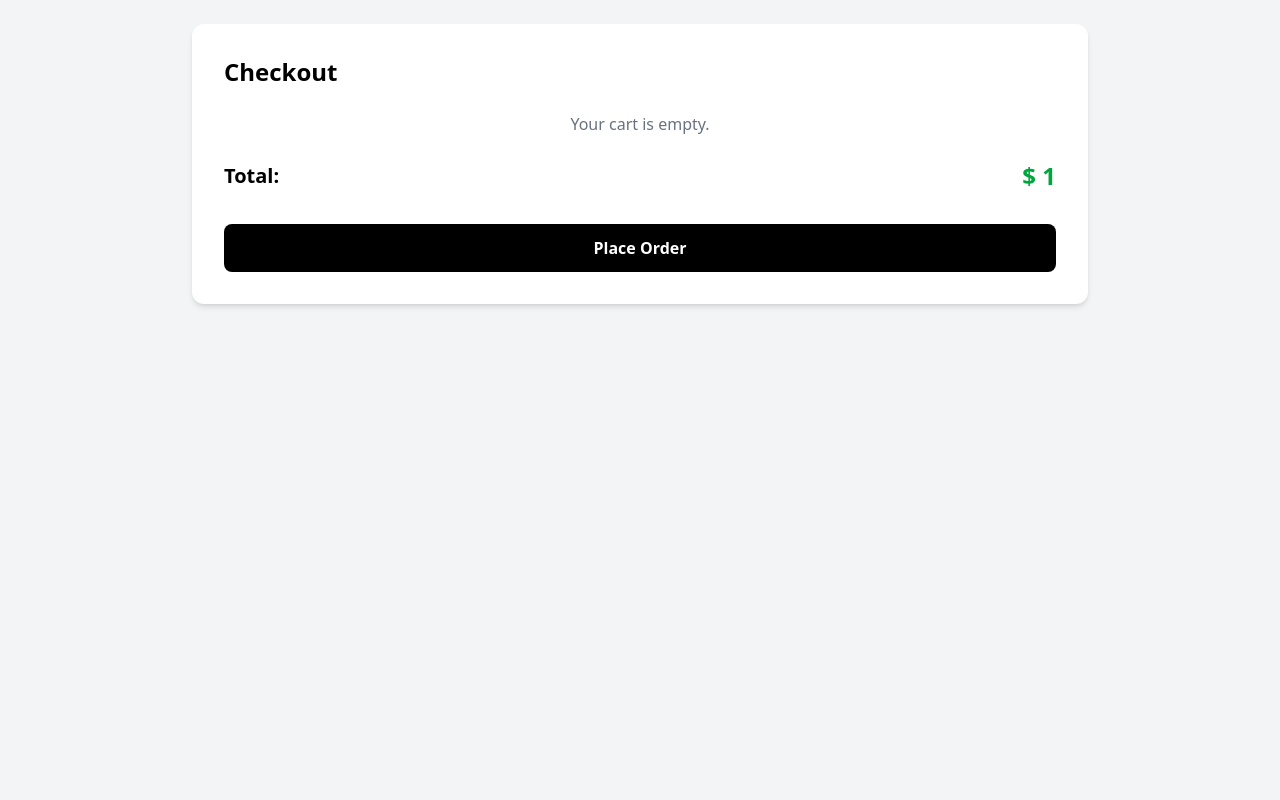
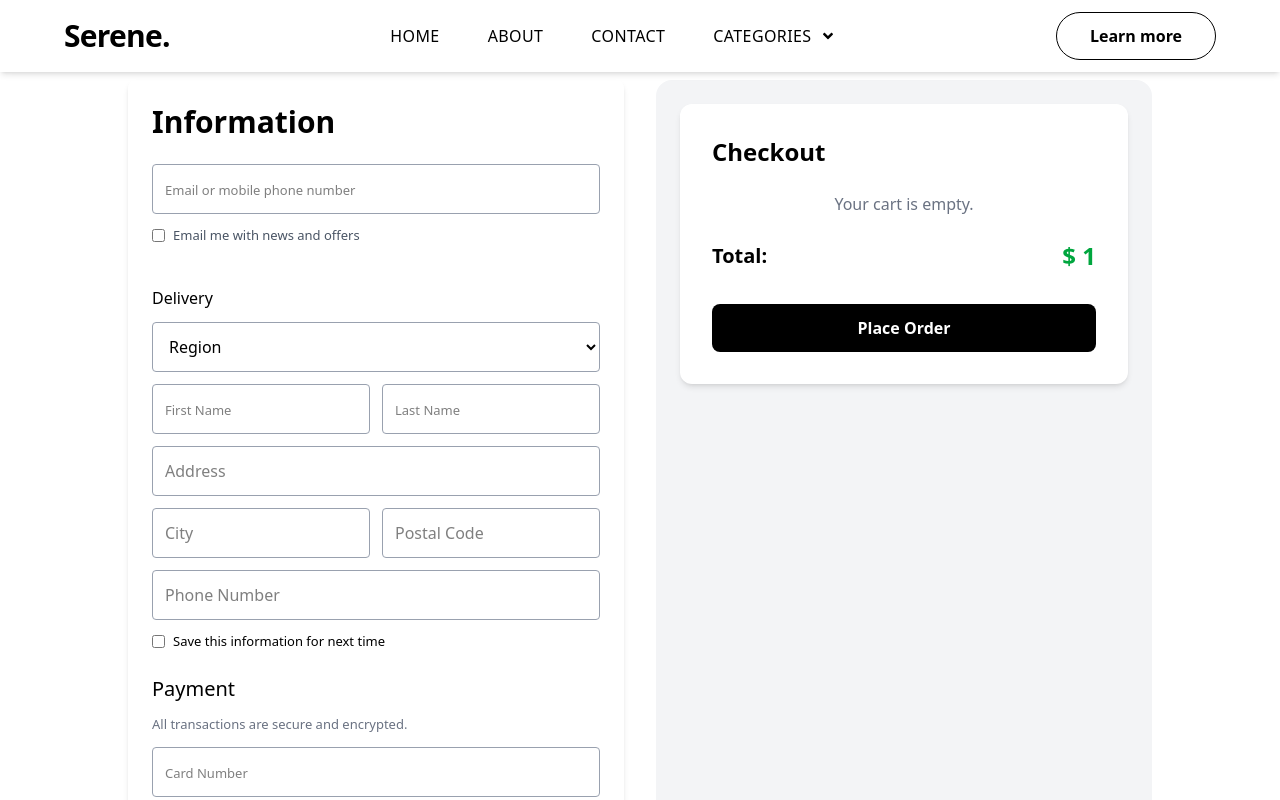
Before and after one commit to code-with-techSparkle/E-commerce, a Next.js app: page /check_out in a window 1280 px wide. Shown: the top 800 px of the page. Built offline with nearby package versions, Linux system fonts and the light colour scheme.

Commit message:
taha changes

```diff
--- a/src/app/_component/Hero.tsx
+++ b/src/app/_component/Hero.tsx
@@ -18,9 +18,8 @@ function Hero() {
   const mouseX = useMotionValue(0);
   const mouseY = useMotionValue(0);
 
-  // For scroll-based scaling
   const { scrollY } = useScroll();
-  const scrollScale = useTransform(scrollY, [0, 500], [1.1, 1.5]); // scale range increased
+  const scrollScale = useTransform(scrollY, [0, 500], [1.1, 1.5]);
   const smoothScale = useSpring(scrollScale, { damping: 20, stiffness: 120 });
 
   const x = useTransform(mouseX, [0, windowSize.width], [-20, 20]);
--- a/src/app/check_out/_component/CheckOut.tsx
+++ b/src/app/check_out/_component/CheckOut.tsx
@@ -1,6 +1,6 @@
-'use client';
+'use client'
 import { useEffect, useState } from 'react';
-import Link from 'next/link';
+import Link from "next/link";
 
 interface CartItem {
   image: string;
@@ -10,7 +10,8 @@ interface CartItem {
   size: string;
 }
 
-export default function Checkout() {
+const CheckoutPage = () => {
+
   const [cartItems, setCartItems] = useState<CartItem[]>([]);
 
   useEffect(() => {
@@ -24,9 +25,49 @@ export default function Checkout() {
     cartItems.reduce((total, item) => total + item.price * item.quantity, 1);
 
   return (
-    <div className="min-h-screen p-6 bg-gray-100">
-      <div className="max-w-4xl mx-auto bg-white p-8 rounded-xl shadow-md">
-        <h2 className="text-2xl font-bold mb-6">Checkout</h2>
+    <div className="bg-white rounded-lg flex max-lg:px-5 max-lg:flex-col gap-8 px-[10%] py-20">
+      <div className="w-[50%] max-lg:w-full h-full p-6 max-lg:p-3 rounded-lg shadow-md">
+        <div className="flex justify-between">
+          <h2 className="text-3xl font-semibold mb-6">Information</h2>
+        </div>
+        <div className="mb-6">
+          <input type="email" placeholder="Email or mobile phone number" name="email" id="email" className="w-full border-gray-400 placeholder:text-[13px] p-3 border rounded mb-3 focus:outline-none focus:ring-2" />
+          <label className="flex text-[13px] items-center text-gray-600 mb-10">
+            <input type="checkbox" className="mr-2" />Email me with news and offers
+          </label>
+          <h2 className="pb-3">Delivery</h2>
+          <select className="w-full p-3 border border-gray-400 rounded mb-3 focus:outline-none focus:ring-2">
+            <option className="text-[13px]">Region</option>
+            <option className="text-[13px]">Lahore</option>
+            <option className="text-[13px]">Okara</option>
+            <option className="text-[13px]">Sumandari</option>
+          </select>
+          <div className="flex gap-3">
+            <input type="text" placeholder="First Name" className="w-full p-3 placeholder:text-[13px] border-gray-400 border rounded mb-3 focus:outline-none focus:ring-2" />
+            <input type="text" placeholder="Last Name" className="w-full p-3 border rounded border-gray-400 placeholder:text-[13px] mb-3 focus:outline-none focus:ring-2" />
+          </div>
+          <input type="text" placeholder="Address" className="w-full p-3 border rounded border-gray-400 mb-3 focus:outline-none focus:ring-2" />
+          <div className="flex gap-3">
+            <input type="text" placeholder="City" className="w-full p-3 border rounded mb-3 border-gray-400 focus:outline-none focus:ring-2 focus:ring-blue-500" />
+            <input type="text" placeholder="Postal Code" className="w-full p-3 border border-gray-400 rounded mb-3 focus:outline-none focus:ring-2 focus:ring-blue-500" />
+          </div>
+          <input type="text" placeholder="Phone Number" className="w-full p-3 border border-gray-400 rounded mb-3 focus:outline-none focus:ring-2" />
+          <label className="flex items-center text-[13px]">
+            <input type="checkbox" className="mr-2 text-[10px]" />Save this information for next time
+          </label>
+        </div>
+        <div className="mb-6">
+          <h3 className="text-xl mb-3">Payment</h3>
+          <p className="text-gray-500 text-[13px] mb-3">All transactions are secure and encrypted.</p>
+          <input type="text" placeholder="Card Number" className="w-full p-3 placeholder:text-[13px] border rounded mb-3 border-gray-400 focus:outline-none focus:ring-2" />
+          <input type="text" placeholder="Expiration Date" className="w-full p-3 placeholder:text-[13px] border border-gray-400 rounded mb-3 focus:outline-none focus:ring-2" />
+          <input type="text" placeholder="CVV" className="w-full p-3 border rounded mb-3 placeholder:text-[13px] border-gray-400 focus:outline-none focus:ring-2" />
+        </div>
+        <button className="bg-black max-md:hidden text-white w-full py-3 rounded-lg cursor-pointer">Complete order</button>
+      </div>
+      <div className="min-h-screen w-[50%] max-lg:w-full max-lg:p-0 max-lg:bg-white rounded-2xl max-lg:min-h-full p-6 bg-gray-100">
+        <div className="max-w-4xl mx-auto bg-white p-8 rounded-xl shadow-md sticky top-24 max-lg:relative max-lg:top-0">
+          <h2 className="text-2xl font-bold mb-6 max-lg:text-center">Checkout</h2>
 
           {cartItems.length === 0 ? (
             <p className="text-gray-500 text-center">Your cart is empty.</p>
@@ -69,5 +110,8 @@ export default function Checkout() {
           </div>
         </div>
       </div>
+    </div>
   );
-}
+};
+
+export default CheckoutPage;
--- a/src/app/check_out/page.tsx
+++ b/src/app/check_out/page.tsx
@@ -1,10 +1,14 @@
 import React from 'react'
 import Checkout from './_component/CheckOut'
+import Navbar from '../../../component/Navbar'
+import Footer from '../../../component/footer/Footer'
 
 function page() {
   return (
     <div>
+      <Navbar />
       <Checkout />
+      <Footer />
     </div>
   )
 }
--- a/src/app/product/_component/CartSidebar.tsx
+++ b/src/app/product/_component/CartSidebar.tsx
@@ -58,8 +58,6 @@ export default function CartSidebar({
                 <div className="flex-1">
                   <h4 className="font-semibold">{item.title}</h4>
                   <p className="text-sm text-gray-500">Size: {item.size}</p>
-
-                  {/* Quantity Controls */}
                   <div className="flex items-center gap-2 mt-2">
                     <button
                       className="px-2 py-1 border rounded"
--- a/src/app/product/_component/ProductView.tsx
+++ b/src/app/product/_component/ProductView.tsx
@@ -61,7 +61,6 @@ export default function ProductView() {
     <>
       <div className="w-full px-4 md:px-8 lg:px-16 py-12 lg:py-24 bg-white text-black">
         <div className="flex flex-col md:flex-row gap-10 max-w-7xl mx-auto">
-          {/* Left: Product Images */}
           <motion.div
             initial={{ opacity: 0, y: 40 }}
             animate={{ opacity: 1, y: 0 }}
@@ -76,8 +75,6 @@ export default function ProductView() {
               height={1000}
               className="rounded-xl object-cover w-full h-auto max-h-[500px] sm:max-h-[600px] object-top"
             />
-
-            {/* Thumbnails */}
             <div className="flex gap-3 justify-center flex-wrap">
               {productImages.map((img, index) => (
                 <div
@@ -97,8 +94,6 @@ export default function ProductView() {
               ))}
             </div>
           </motion.div>
-
-          {/* Right: Product Details */}
           <motion.div
             initial={{ opacity: 0, y: 40 }}
             animate={{ opacity: 1, y: 0 }}
@@ -110,9 +105,14 @@ export default function ProductView() {
               The Alia trousers bring the comfort of sweatpants into a tailored silhouette. Featuring a racing stripe, tapered leg, and German craftsmanship.
             </p>
 
-            <p className="text-xl sm:text-2xl font-medium">${currentPrice.toFixed(2)}</p>
-
-            {/* Size Selector */}
+            <div className="flex items-center gap-4">
+              <p className="text-gray-500 line-through text-lg sm:text-xl">
+                ${(currentPrice + 50).toFixed(2)}
+              </p>
+              <p className="text-xl sm:text-2xl font-semibold text-green-600">
+                ${currentPrice.toFixed(2)}
+              </p>
+            </div>
             <div>
               <p className="mb-2 font-medium">Select Size</p>
               <div className="flex gap-3 flex-wrap">
@@ -130,8 +130,6 @@ export default function ProductView() {
                 ))}
               </div>
             </div>
-
-            {/* Quantity Selector */}
             <div className="flex items-center gap-4 mt-4">
               <p className="font-medium">Quantity</p>
               <div className="flex justify-between items-center border border-gray-300 rounded-full overflow-hidden">
@@ -150,8 +148,6 @@ export default function ProductView() {
                 </button>
               </div>
             </div>
-
-            {/* Add to Cart */}
             <button
               onClick={() => {
                 const newCartItem = {
```
Lines whose indentation alone changed are shown as unchanged.
